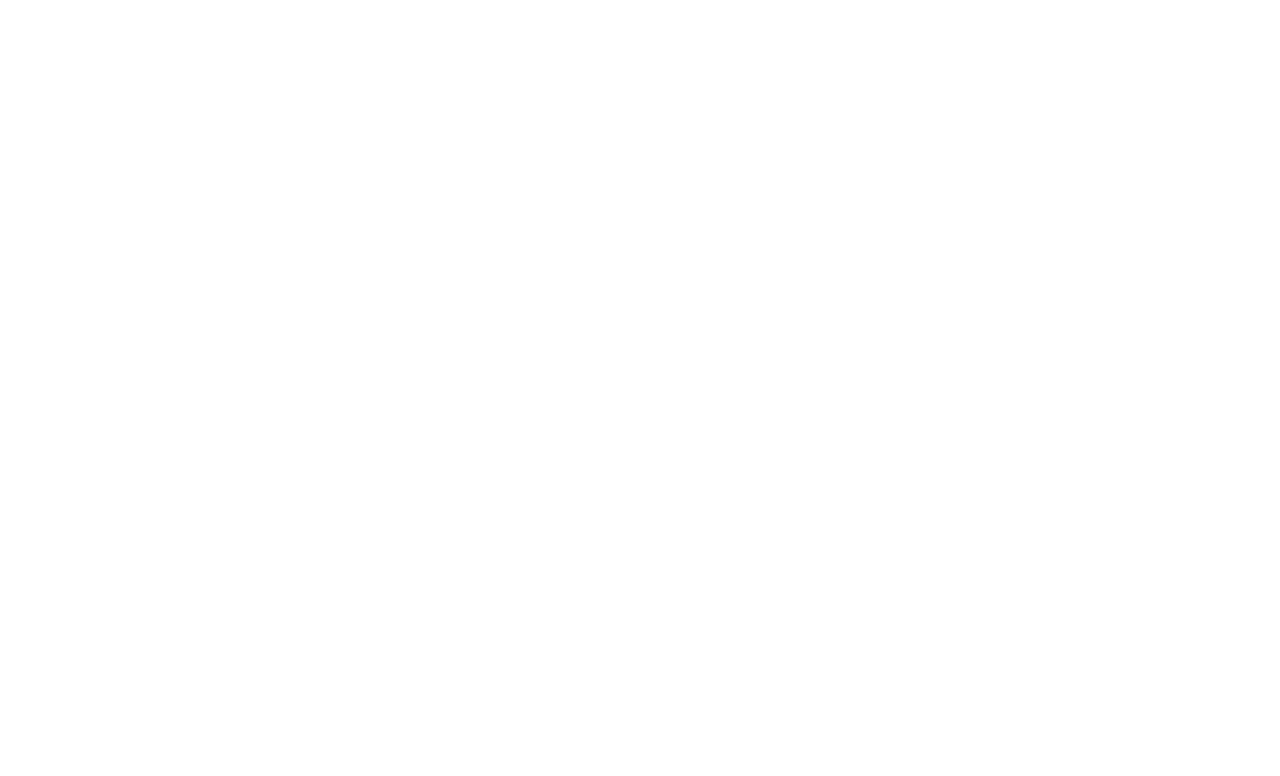
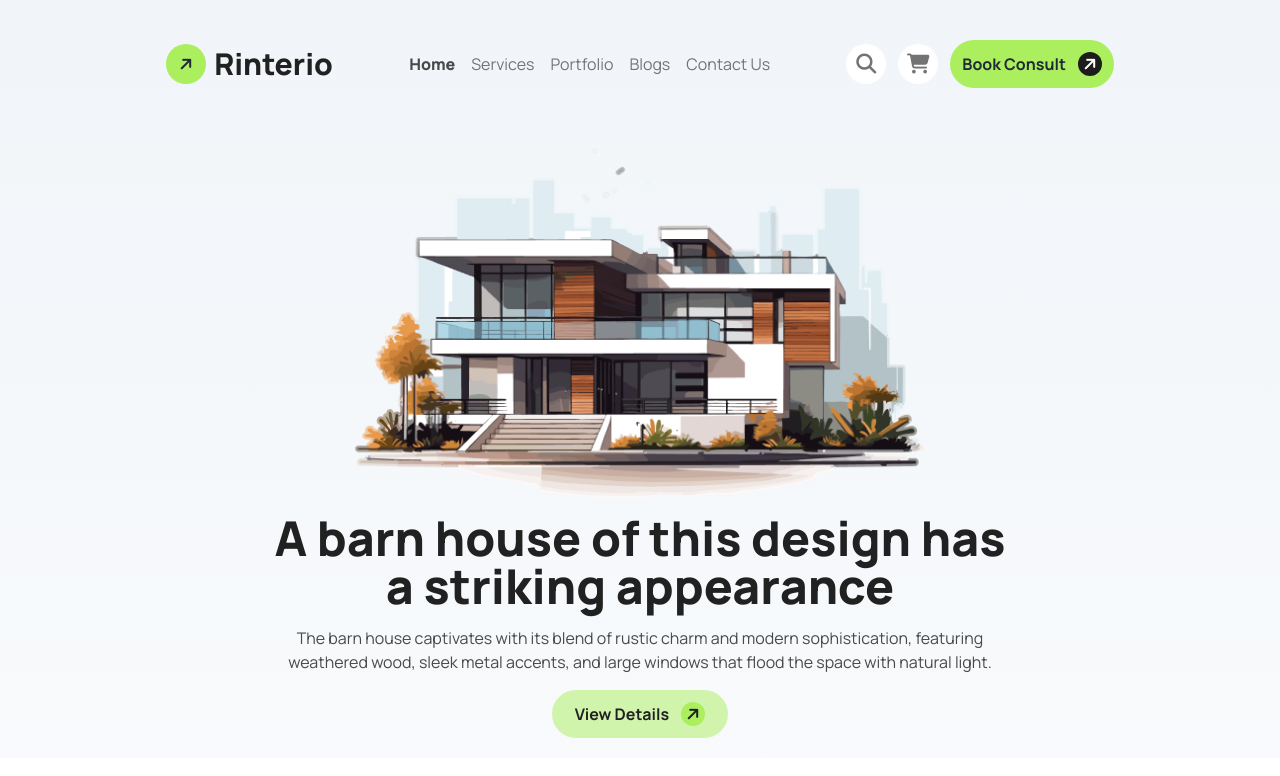
Before and after one commit to tipu236535/Assignment-3, a plain HTML site: page index.html in a window 1280 px wide. Drawn offline with nearby package versions, Linux system fonts and the light colour scheme.

Commit message:
added header section

```diff
--- a/index.html
+++ b/index.html
@@ -29,6 +29,55 @@
       </script>
 </head>
 <body class="manrope">
+  <header  class="bg-gradient-to-b from-slate-100 to-slate-50">
+    <div class="w-4/5 mx-auto">
+      <nav class="pt-10">
+        <div class="flex justify-between lg:justify-around items-center">
+          <div class="flex items-center space-x-2">
+            <button class="bg-[#ABEF5F] h-10 w-10 rounded-full"><i class="fa-solid fa-arrow-right -rotate-45"></i></button>
+            <h1 class="text-3xl font-[800] text-[#212121]">Rinterio</h1>
+          </div>
+          <div class="hidden md:flex items-center space-x-4 list-none ">
+            <li class="font-[800] text-[#494949]"><a href="">Home</a></li>
+            <li class="font-[400] text-[#737373]"><a href="">Services</a></li>
+            <li class="font-[400] text-[#737373]"><a href="">Portfolio</a></li>
+            <li class="font-[400] text-[#737373]"><a href="">Blogs</a></li>
+            <li class="font-[400] text-[#737373]"><a href="">Contact Us</a></li>
+          </div>
+          <div class="flex space-x-3 items-center justify-center">
+            <button class="bg-[#FFFFFF] h-10 w-10 hidden md:flex items-center justify-center rounded-full">
+              <i class="fa-solid fa-magnifying-glass text-xl text-[#737373]"></i>
+            </button>
+            <button class="bg-[#FFFFFF] h-10 w-10 hidden md:flex items-center justify-center rounded-full">
+              <i class="fa-solid fa-cart-shopping text-xl text-[#737373]"></i>
+            </button>
+            <button class="bg-[#ABEF5F] p-3 font-bold rounded-full hidden md:flex items-center">
+              Book Consult
+              <span class="flex items-center justify-center bg-[#1C1C1C] h-6 w-6 rounded-full ml-3">
+                <i class="fa-solid fa-arrow-right text-white -rotate-45"></i>
+              </span>
+            </button>
+            <button class="bg-[#FFFFFF] h-10 w-10 flex items-center justify-center lg:hidden rounded-full">
+              <i class="fa-solid fa-bars text-xl text-[#737373]"></i>
+            </button>
+          </div>
+
+        </div>
+
+      </nav>
+
+      <!-- banner section is here  -->
+       <div class="mt-10 flex flex-col items-center justify-center space-y-4 py-5  lg:w-3/4 mx-auto">
+          <img src="./assets/banner.png" alt="">
+          <h1 class="text-2xl lg:text-5xl text-[#212121] font-[800] text-center">A barn house of this design has a striking appearance</h1>
+          <p class="text-[#494949] text-center">The barn house captivates with its blend of rustic charm and modern sophistication, featuring weathered wood, sleek metal accents, and large windows that flood the space with natural light.</p>
+          <button class="bg-[#ABEF5F80] px-5 py-3  w-full lg:w-44 rounded-full flex justify-center items-center font-[700] text-[#212121]">View Details<span class="flex items-center justify-center bg-[#ABEF5F] h-6 w-6 rounded-full ml-3">
+            <i class="fa-solid fa-arrow-right -rotate-45"></i>
+          </span> </button>
+       </div>
+    </div>
+
+</header>
 
 </body>
 </html>
```
